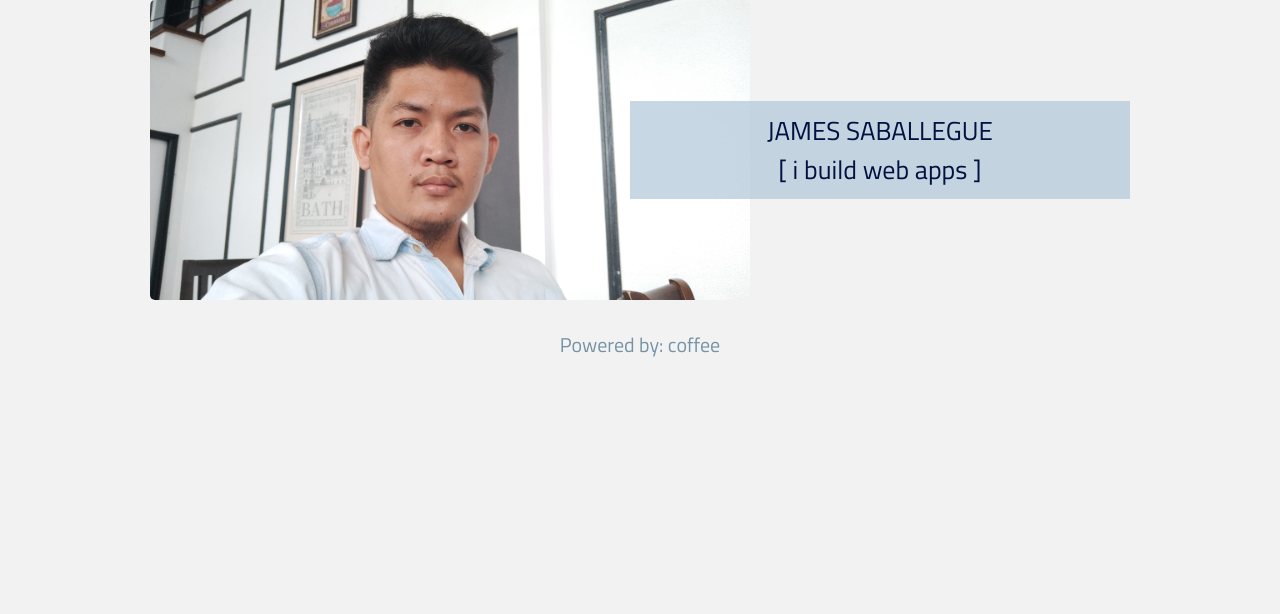
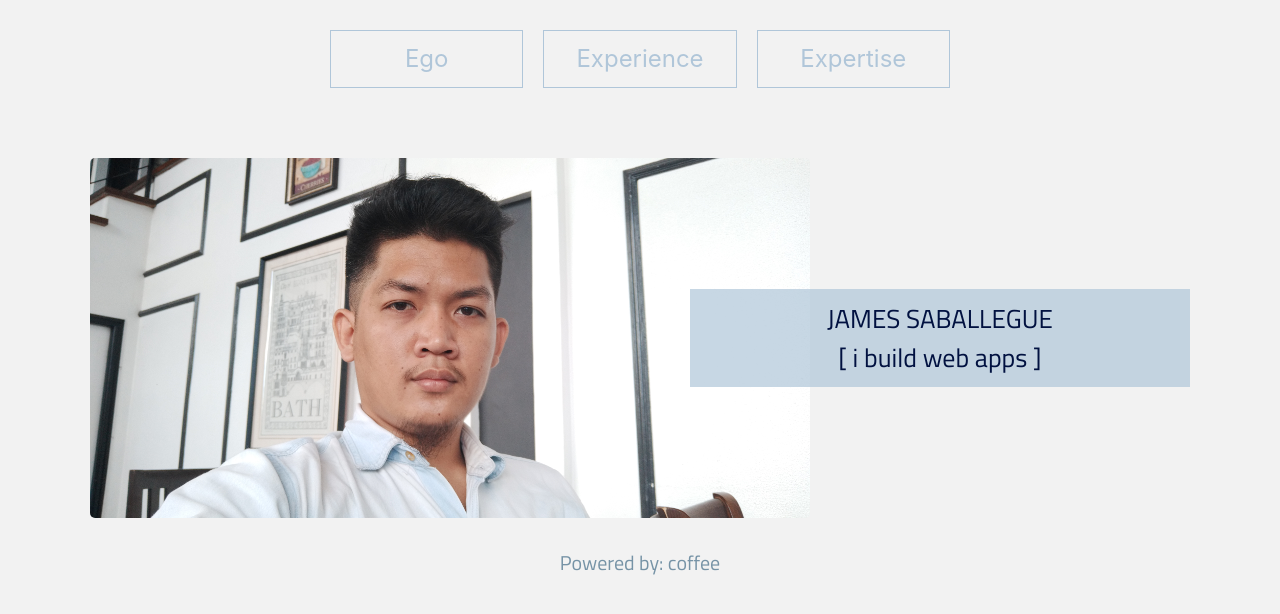
Before and after one commit to metalvexis/Portfolio, a website: page index.html in a window 1280 px wide. Drawn offline with Linux system fonts and the light colour scheme.

Commit message:
fix revamp

```diff
--- a/index.html
+++ b/index.html
@@ -17,15 +17,42 @@
 </head>
 <body>
   <div class="container-fluid h-100">
+
+    <div class="header row">
+      <div class="offset-md-3 col-md-6 col-sm-12">
+        <div class="row">
+          <div class="header__entry col-4">
+            <div class="header__entry-text">
+              Ego
+            </div>
+          </div>
+
+          <div class="header__entry col-4">
+
+            <div class="header__entry-text">
+              Experience
+            </div>
+          </div>
+
+          <div class="header__entry col-4">
+
+            <div class="header__entry-text">
+              Expertise
+            </div>
+          </div>
+        </div>
+      </div>
+    </div>
+
     <div class="row">
     <div class="portfolio col-12">
       <div class="row" id="ego">
         <div class="expo">
-          <div class="expo__image">
+          <div class="expo__image float-left">
             <img src="./res/images/profilepic.png" class="img-fluid" alt="Responsive image">
           </div>
 
-          <div class="expo__statement">
+          <div class="expo__statement float-right">
             <div class="expo__message">
               JAMES SABALLEGUE
               <br>
@@ -34,15 +61,16 @@
           </div>
         </div>
 
+        <div class="expo__poweredby col-12">
+          Powered by: coffee
+        </div>
+      </div>
 
-      </div>
-      <div class="expo__poweredby col-12">
-        Powered by: coffee
-      </div>
     </div>
   </div>
 
   </div>
+
 </body>
 
 </html>
--- a/style/portfolio.scss
+++ b/style/portfolio.scss
@@ -7,25 +7,45 @@ body{
 }
 
 .portfolio{
-
+  margin-top: 40px;
   font-family: theme.$theme-text__font, sans-serif;
 }
 
+
+.header{
+  width: 100vw;
+  padding: 20px 0px;
+
+  .header__entry{
+    padding: 10px;
+
+
+    .header__entry-text{
+      border: 1px solid theme.$theme-color__3;
+      padding: 10px;
+      text-align: center;
+      font-size: theme.$theme-text__size-2;
+      color: theme.$theme-color__3;
+
+    }
+
+  }
+}
 
 .expo {
   margin: 0px auto;
 }
 
 .expo__image{
-  float: left;
+  // float: left;
   img{
-    max-width: 600px;
+    // max-width: 600px;
     border-radius: 5px;
   }
 }
 
 .expo__statement{
-  float: right;
+  // float: right;
 
   min-height: 100%;
   text-align: center;
```
Also changed, not shown: style.css, 1 other file.
